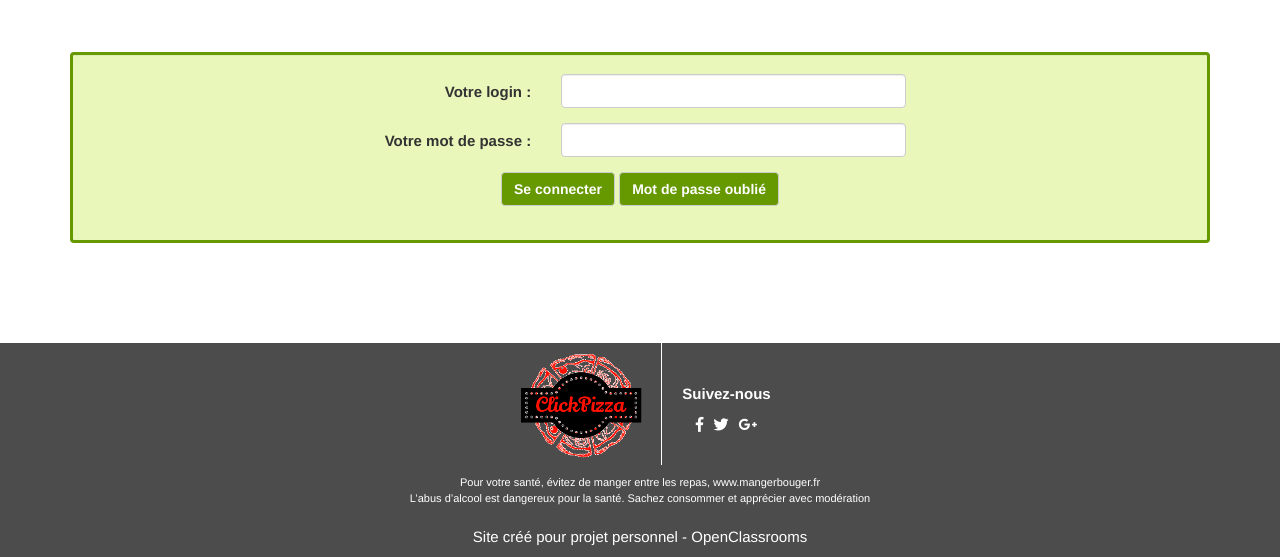
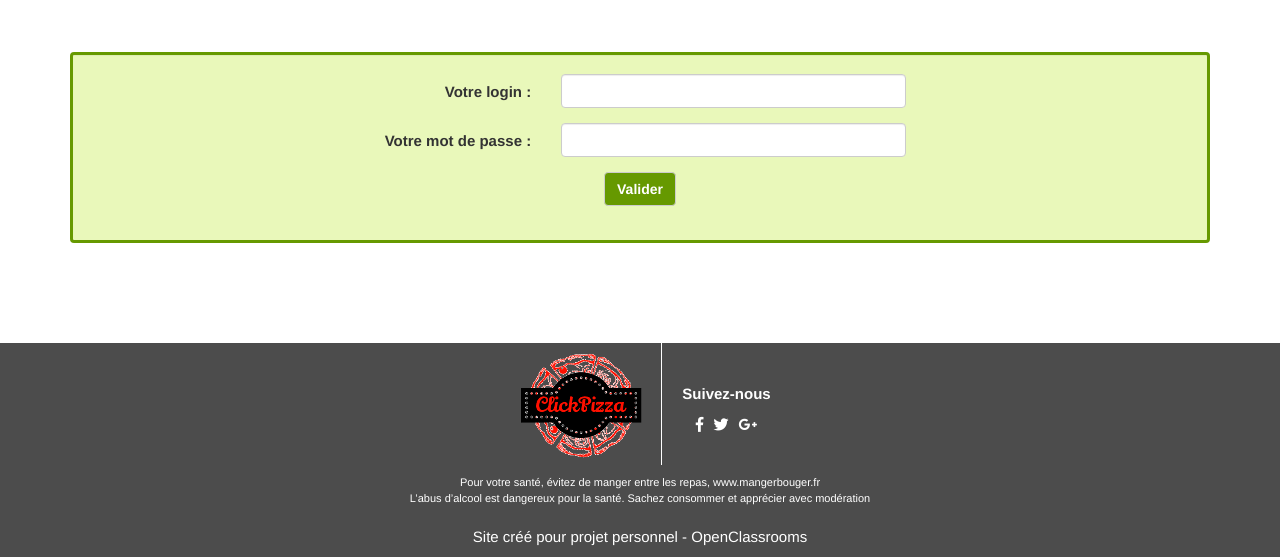
Before and after one commit to SebFolliot/ClickPizza, a PHP site: template views/login.html.twig in a window 1280 px wide. Shown: the part 198-755 px from the top of the page. Run offline with PHP 8.4, Linux system fonts and the light colour scheme; the template is opened without the code that fills it, so the values that code supplies are empty; some libraries are stand-ins or nearby versions.

Commit message:
Modification du bouton de validation

```diff
--- a/views/login.html.twig
+++ b/views/login.html.twig
@@ -21,8 +21,7 @@
     </div>
     <div class="form-group">
         <div style="text-align: center">
-            <button type="submit" class="btn btn-default">Se connecter</button>
-            <button type="button" class="btn btn-default">Mot de passe oublié</button>
+            <button type="submit" class="btn btn-default">Valider</button>
         </div>
     </div>
 </form>
```
